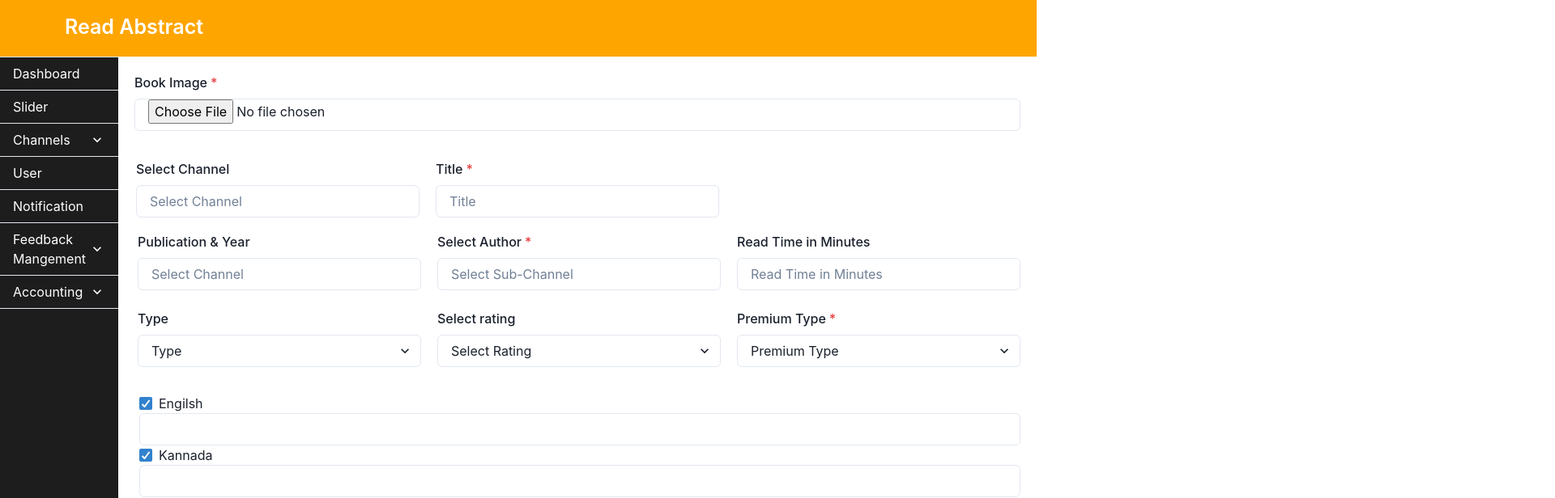
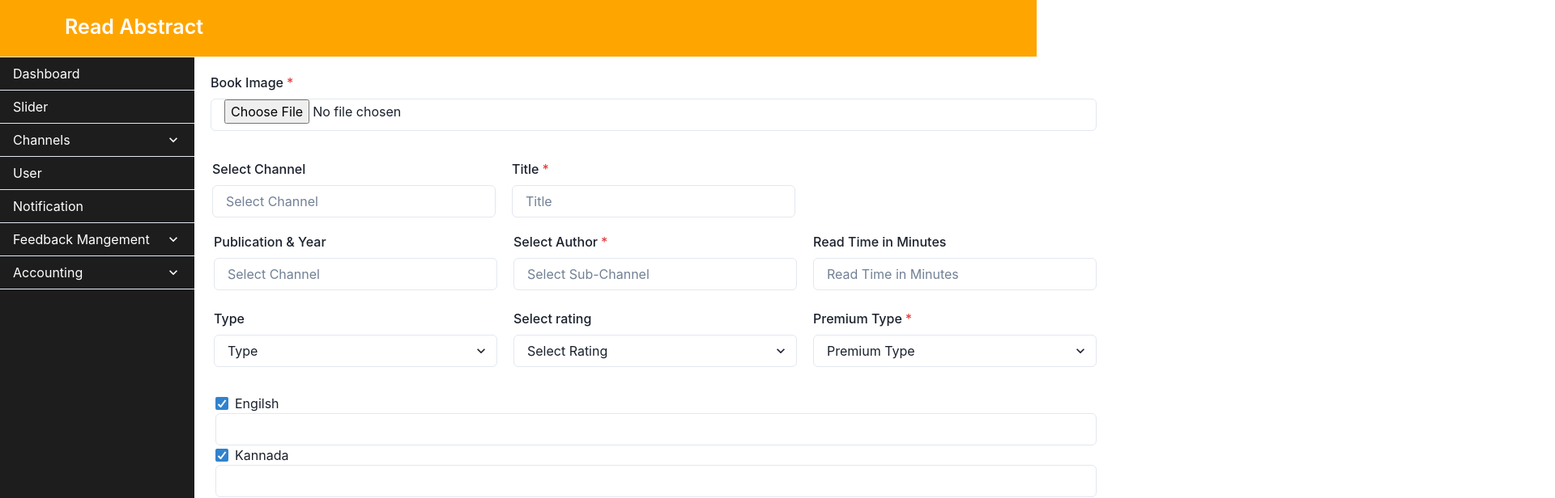
Before and after one commit to angadiworldtechGithub/ReadAbstractAdminPanel, a React (Create React App) app: page /bookpages in a window 1280 px wide. Shown: the top 616 px of the page at 81% size, 1920 px wide, since content can reach past the window. Built offline with nearby package versions, Linux system fonts and the light colour scheme.

Commit message:
added min width to sidebar

```diff
--- a/src/Components/Sidebar.js
+++ b/src/Components/Sidebar.js
@@ -21,13 +21,10 @@ export default function Sidebar({ children }) {
         paddingLeft="80px"
         paddingTop="15px"
       >
-        <Box>
-          {" "}
-          Read Abstract{" "}
-        </Box>
+        <Box> Read Abstract </Box>
       </Box>
       <Flex>
-        <Box background="#1D1D1D" color="white" w="240px">
+        <Box background="#1D1D1D" color="white" minW="240px">
           <Accordion allowToggle>
             <AccordionItem>
               <h2>
```
